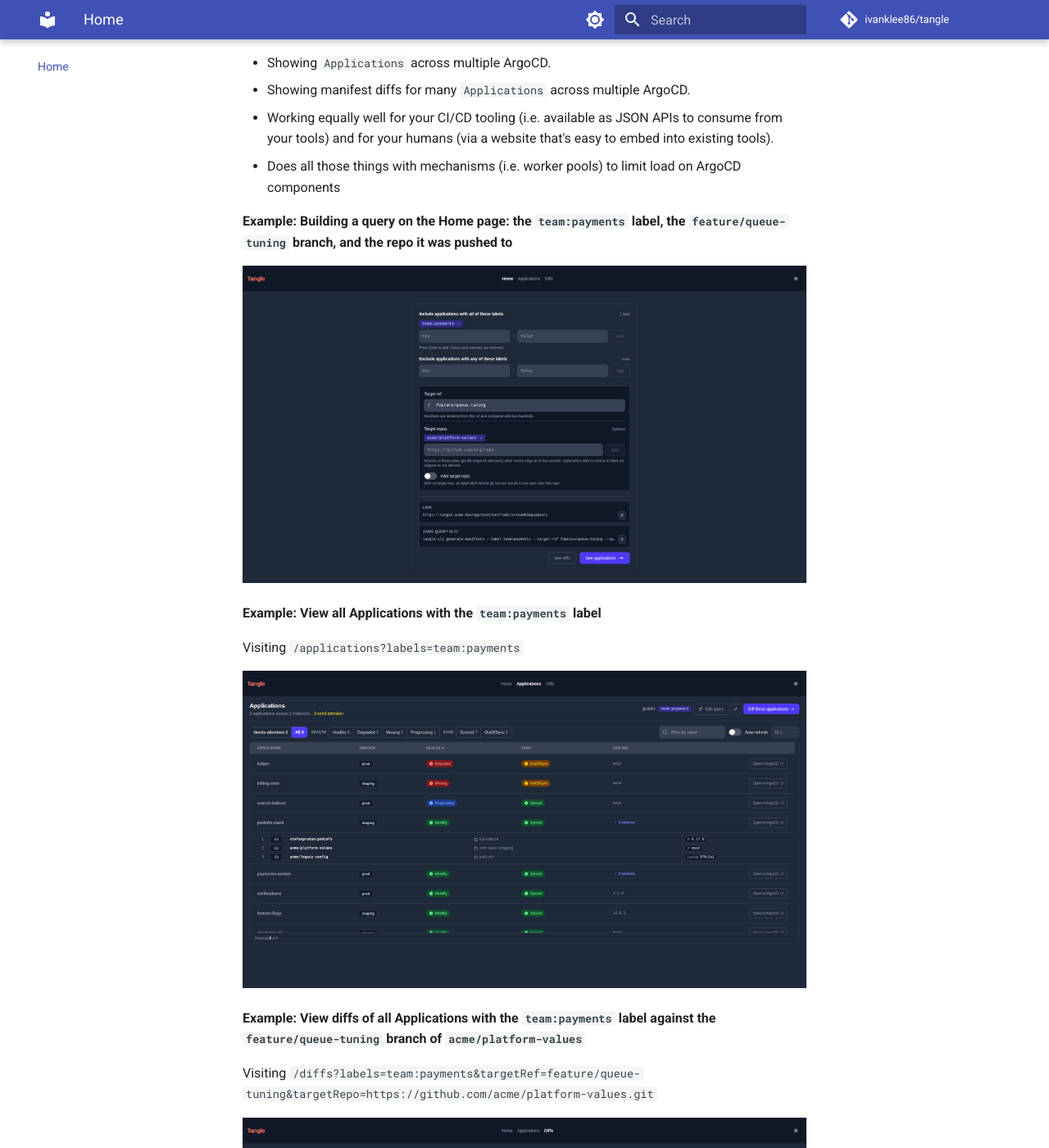
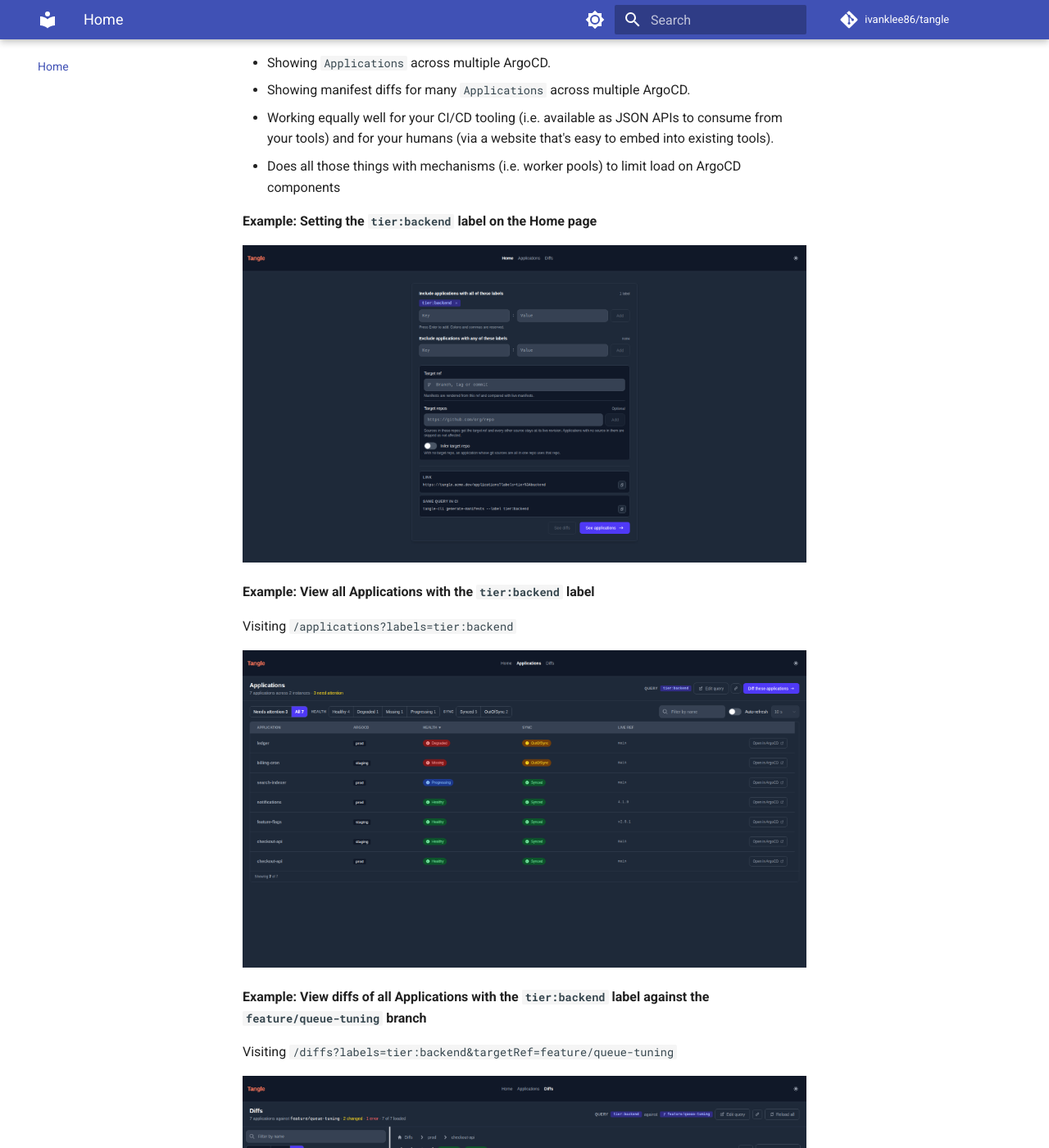
Before and after one commit to ivanklee86/tangle, an MkDocs documentation site: the page built from docs/index.md, in a window 1280 px wide and 1400 px high, scrolled down 342 px. Shown: the whole window at 82% size. Built offline with MkDocs 1.6.1 and Material for MkDocs 9.7.7, drawn with Linux system fonts in a browser that asks for light colours; comment, search, counter and statistics services are not loaded; some of the changed text lies outside the part shown.

Commit message:
Show the single-source flow in the docs screenshots (#304)
* Show the single-source flow in the docs screenshots

The docs screenshots moved to the multi-source scenarios in #296: a
target repo on Home, an expanded 3-sources row, and a multi-source diff.
The basic use case isn't multi-source, so they're back to the originals'
scenarios: a label on Home, the plain Applications list, and a label
plus target ref on Diffs.

The fixture fleet now honors label queries. Single-source applications
also carry tier:backend, which the docs query; every application keeps
team:payments, so the screenshot tests and their baselines are unchanged.

Co-Authored-By: Claude Opus 5.5 <noreply@anthropic.com>

* Add a multi-source scenario to the docs screenshots

TangleMultiSource.png shows team:payments diffed against
feature/queue-tuning with targetRepo set to acme/platform-values: the
multi-source payments-worker, its Sources panel with only the
platform-values source moved, and the unaffected applications hidden.

Co-Authored-By: Claude Opus 5.5 <noreply@anthropic.com>

---------

Co-authored-by: Claude Opus 5.5 <noreply@anthropic.com>

```diff
--- a/docs/index.md
+++ b/docs/index.md
@@ -11,21 +11,27 @@ Tangle makes using with multiple ArgoCDs in a [hub and spoke](https://codefresh.
 - Working equally well for your CI/CD tooling (i.e. available as JSON APIs to consume from your tools) and for your humans (via a website that's easy to embed into existing tools).
 - Does all those things with mechanisms (i.e. worker pools) to limit load on ArgoCD components
 
-**Example: Building a query on the Home page: the `team:payments` label, the `feature/queue-tuning` branch, and the repo it was pushed to**
+**Example: Setting the `tier:backend` label on the Home page**
 
 ![Home](./images/TangleHome.png)
 
-**Example: View all Applications with the `team:payments` label**
+**Example: View all Applications with the `tier:backend` label**
 
-Visiting `/applications?labels=team:payments`
+Visiting `/applications?labels=tier:backend`
 
 ![Applications](./images/TangleApplications.png)
 
-**Example: View diffs of all Applications with the `team:payments` label against the `feature/queue-tuning` branch of `acme/platform-values`**
+**Example: View diffs of all Applications with the `tier:backend` label against the `feature/queue-tuning` branch**
+
+Visiting `/diffs?labels=tier:backend&targetRef=feature/queue-tuning`
+
+![Diffs](./images/TangleDiffs.png)
+
+**Example: View diffs of multi-source Applications with the `team:payments` label, sending `feature/queue-tuning` only to sources in `acme/platform-values`**
 
 Visiting `/diffs?labels=team:payments&targetRef=feature/queue-tuning&targetRepo=https://github.com/acme/platform-values.git`
 
-![Diffs](./images/TangleDiffs.png)
+![Multi-source diffs](./images/TangleMultiSource.png)
 
 **Example: Using `tangle-cli` from your CI/CD pipelines**
 
```
Also changed, not shown: README.md (+11 -5 lines), docs/agents/internals.md (+1 -1 lines), web/e2e/docs/readme.spec.ts (+21 -16 lines), docs/images/TangleApplications.png, docs/images/TangleDiffs.png, docs/images/TangleHome.png, docs/images/TangleMultiSource.png (added), 1 other file.
